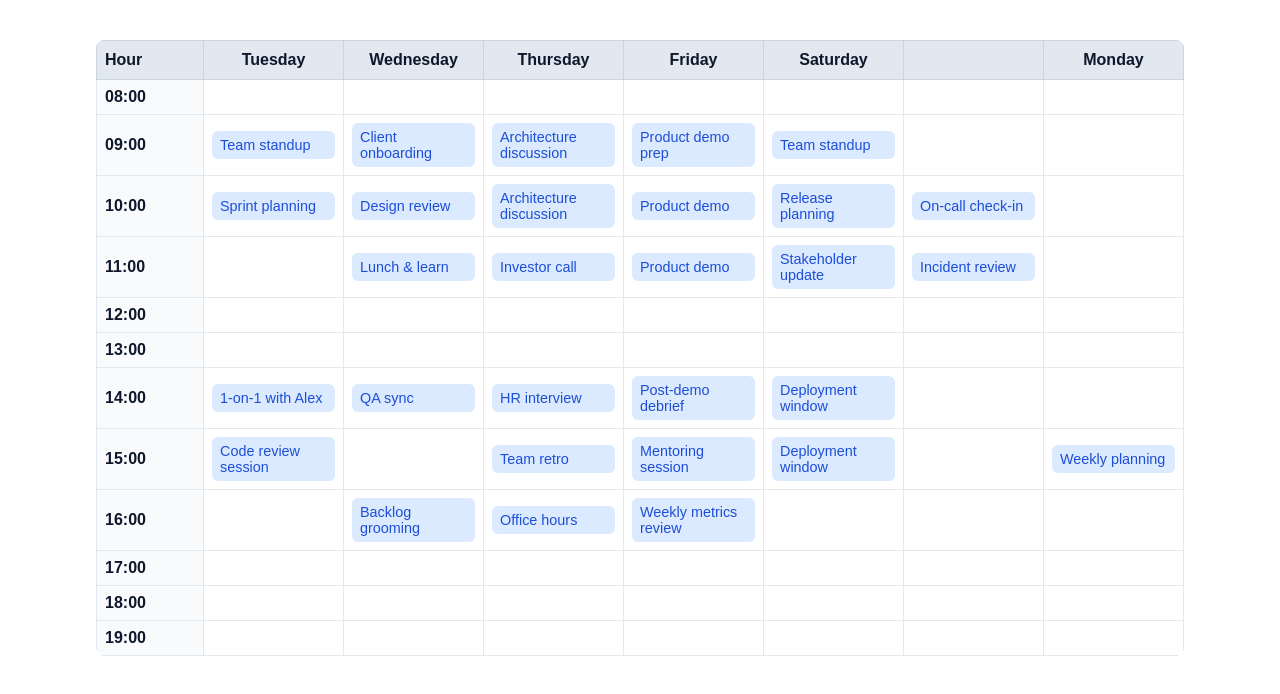
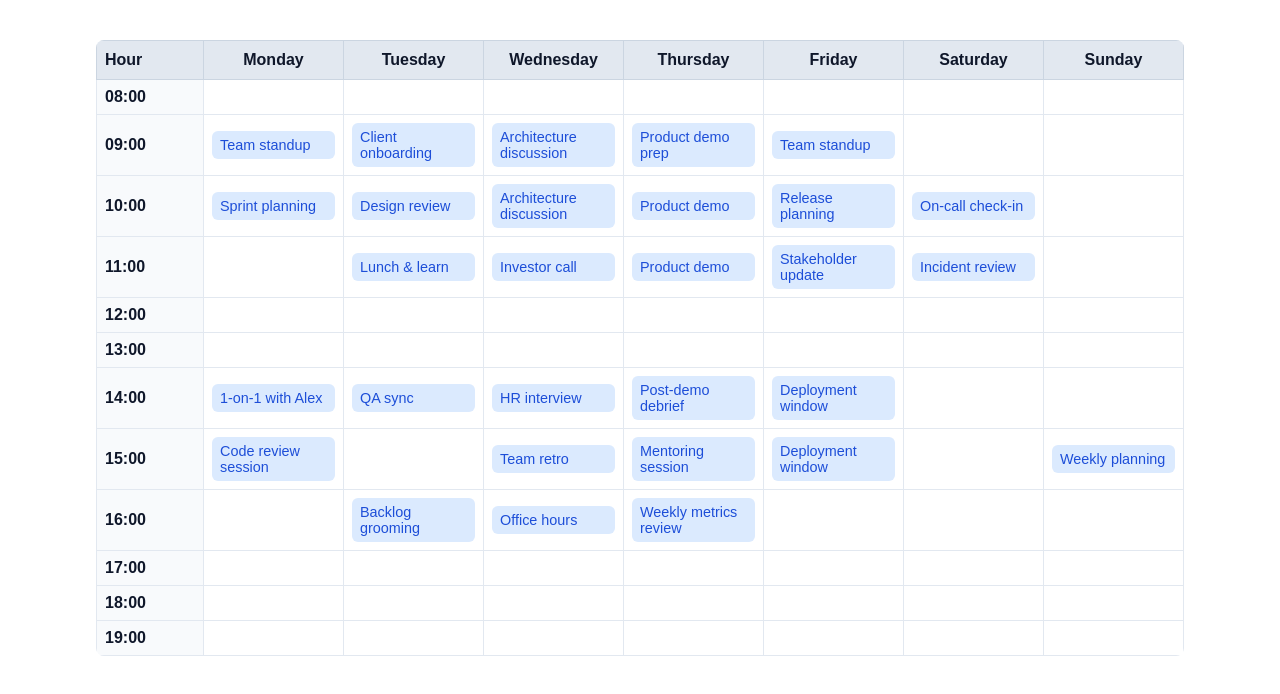
Before and after one commit to kolminz/appointment-booking-application, a React (Vite) app: page / in a window 1280 px wide. Shown: the top 694 px of the page. Built offline with nearby package versions, Linux system fonts and the light colour scheme.

Commit message:
feat: Better error display

```diff
--- a/src/App.tsx
+++ b/src/App.tsx
@@ -45,24 +45,16 @@ function App() {
 	}, []);
 
 	// RENDER
-	if (loading) {
-		return (
-			<div className="container">
-				<p className="statusMessage">Loading...</p>
-			</div>
-		);
-	}
-
-	if (error) {
-		return (
-			<div className="container">
-				<p className="statusMessage error">{error}</p>
-			</div>
-		);
-	}
 	return (
 		<div className="container">
-			<Calendar appointments={appointments} startHour={START_HOUR} endHour={END_HOUR} />
+			{error && <p className="statusMessage error">{error}</p>}
+			{loading ?
+				(
+					<p className="statusMessage">Loading...</p>
+				) : (
+					<Calendar appointments={appointments} startHour={START_HOUR} endHour={END_HOUR} />
+				)
+			}
 		</div>
 	);
 }
--- a/src/components/Calendar/index.tsx
+++ b/src/components/Calendar/index.tsx
@@ -5,7 +5,7 @@ import "./style.css";
 import {collectWeekDates, formatHour, formatWeekdayLabel} from "./utils.ts";
 
 function Calendar(props: CalendarProps) {
-	const {appointments, startHour, endHour} = props;
+	const {appointments = [], startHour, endHour} = props;
 
 	const hours = Array.from({ length: endHour - startHour }, (_, index) => startHour + index);
 
--- a/src/components/Calendar/utils.ts
+++ b/src/components/Calendar/utils.ts
@@ -1,15 +1,24 @@
-import type {Appointment} from "../../types.ts";
+import type {CalendarProps} from "./types.ts";
 
-export function collectWeekDates(appointments: Appointment[]): string[] {
-	return Array.from(new Set(appointments.map((appointment) => appointment.date))).sort((a, b) =>
-		a.localeCompare(b)
-	);
+export function collectWeekDates(appointments: CalendarProps["appointments"]): string[] {
+	if (appointments.length) {
+		return Array.from(new Set(appointments.map((appointment) => appointment.date))).sort((a, b) =>
+			a.localeCompare(b)
+		);
+	} else return [
+		"2025-04-07",
+		"2025-04-08",
+		"2025-04-09",
+		"2025-04-10",
+		"2025-04-11",
+		"2025-04-12",
+		"2025-04-13"
+	];
 }
 
 export function formatWeekdayLabel(date: string): string {
 	const WEEKDAY_LABELS = ["Sunday", "Monday", "Tuesday", "Wednesday", "Thursday", "Friday", "Saturday"];
-	const dayIndex = new Date(`${date}T00:00:00`).getDay()+1;
-	console.log(`${dayIndex} - ${date}`);
+	const dayIndex = new Date(`${date}T00:00:00`).getDay();
 	return WEEKDAY_LABELS[dayIndex];
 }
 
```
